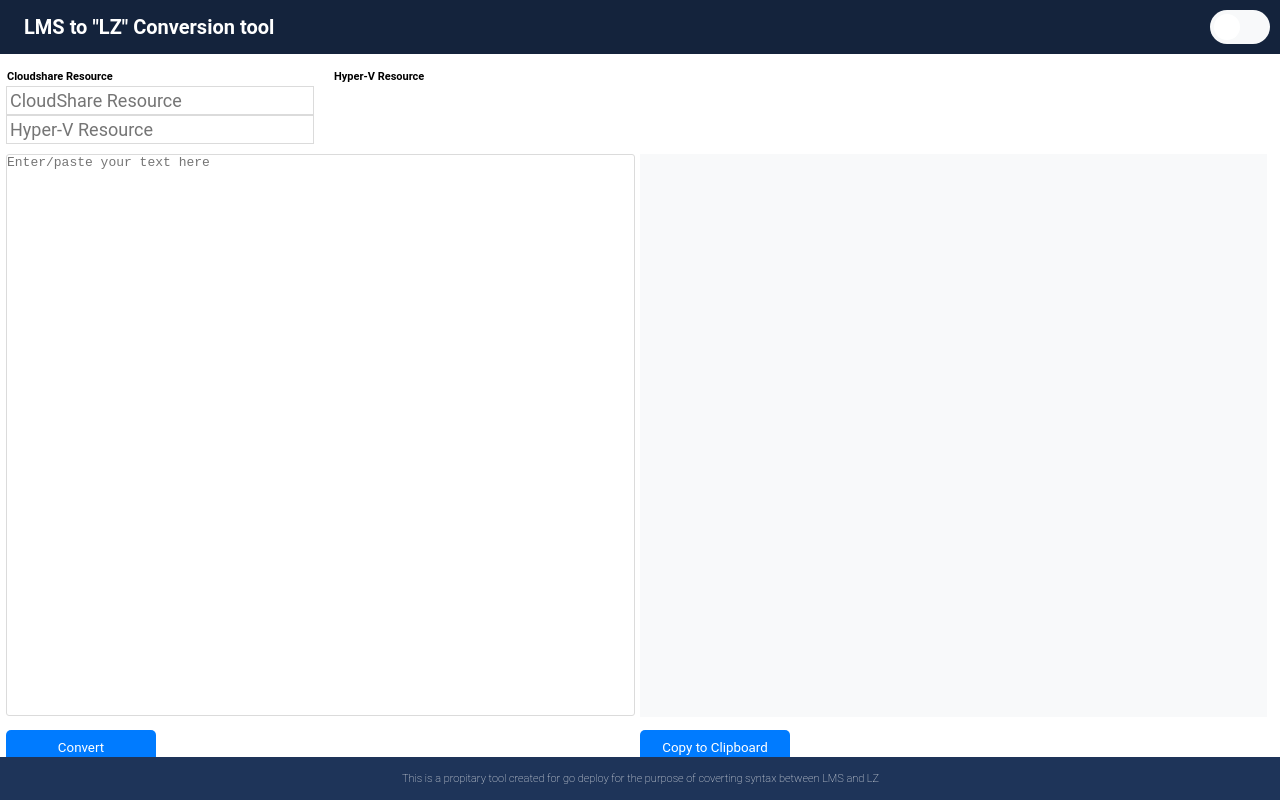
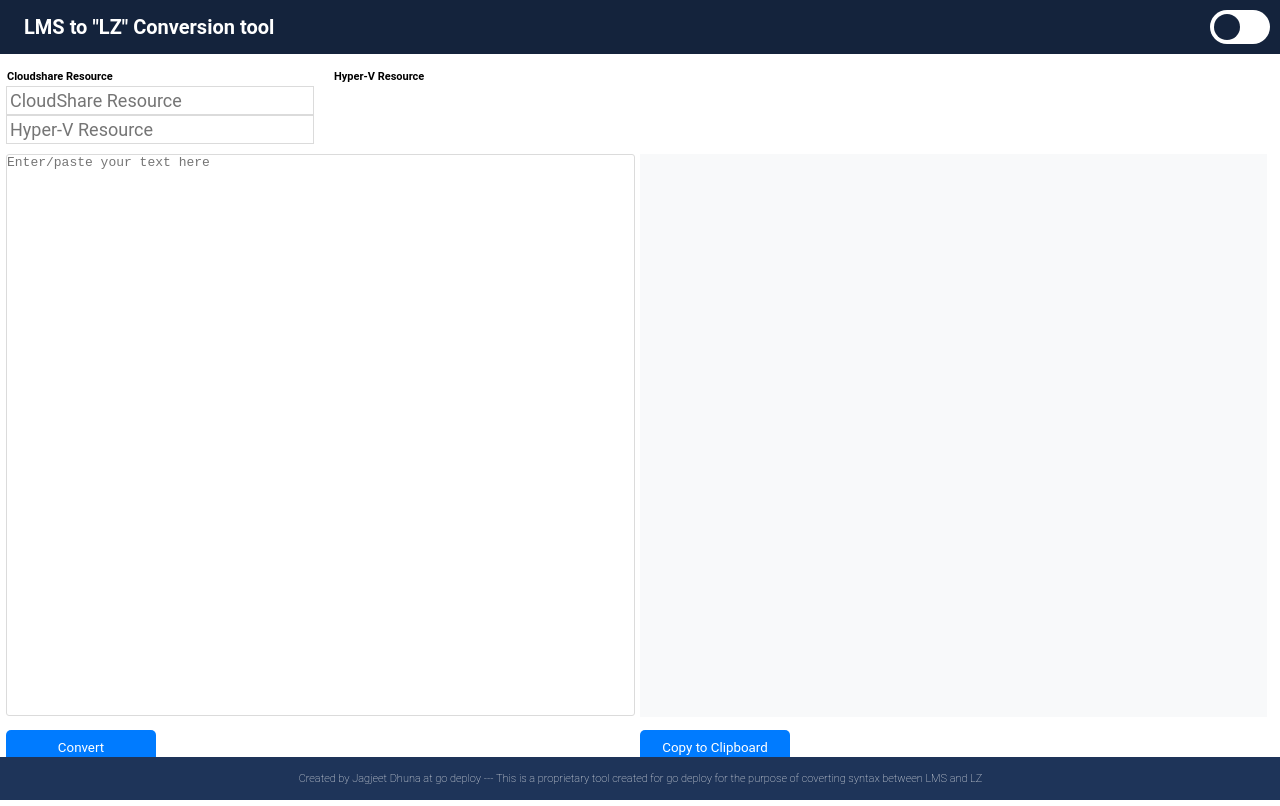
Before and after one commit to Jagjeet-Dhuna/LMS2LZ, a plain HTML site: page index.html in a window 1280 px wide. Drawn offline with Linux system fonts and the light colour scheme.

Commit message:
final push?
- Removed comments
- Updated CSS
- Updated Footer information

```diff
--- a/index.html
+++ b/index.html
@@ -6,6 +6,7 @@
 </head>
 <body>
     <div class="title-1">
+
         <label class="switch">
             <input type="checkbox" id="toggle">
             <span class="slider"></span>
@@ -13,6 +14,7 @@
 
         <h1>LMS to "LZ" Conversion tool</h1>
     </div>
+
     <div class="container">
         <div class="input">
             <textarea class="text-input" id="text-input" placeholder="Enter/paste your text here"></textarea>
@@ -38,7 +40,7 @@
         </div>
     </div>
     <div class="footer">
-        <h6>This is a propitary tool created for go deploy for the purpose of coverting syntax between LMS and LZ</h6>
+        <h6>Created by Jagjeet Dhuna at go deploy --- This is a proprietary tool created for go deploy for the purpose of coverting syntax between LMS and LZ</h6>
     </div>
     <script src="convert.js"></script>
 </body>
--- a/styles.css
+++ b/styles.css
@@ -176,7 +176,7 @@ textarea :focus{
     left: 0;
     right: 0;
     bottom: 0;
-    background-color: #F8F9FA;
+    background-color: #ffffff;
     transition: .4s;
 }
 
@@ -188,7 +188,7 @@ textarea :focus{
     width: 26px;
     left: 4px;
     bottom: 4px;
-    background-color: #ffffff;
+    background-color: #14233C;
     transition: .4s;
 }
 
```
Also changed, not shown: convert.js (+3 -15 lines).
